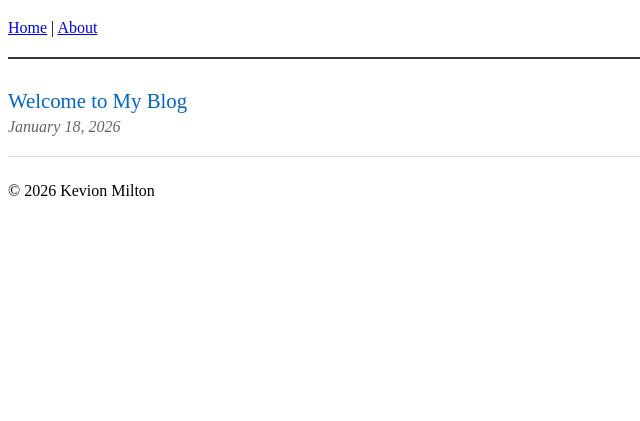
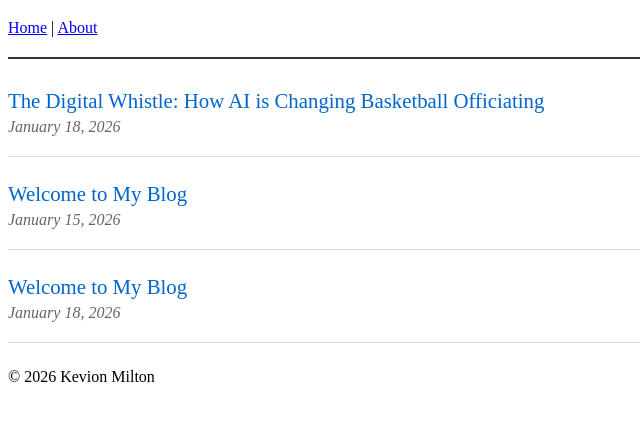
Before and after one commit to kevionmilton/kevionmilton.github.io, a plain HTML site: page index.html in a window 1280 px wide. Shown: the part 61-482 px from the top of the page, without its empty margins (0-640 px from the left). Drawn offline with Linux system fonts and the light colour scheme.

Commit message:
Update index.html

```diff
--- a/index.html
+++ b/index.html
@@ -15,7 +15,16 @@
         </nav>
     </header>
 
-    <main>
+    <main><ul class="post-list">
+    <li>
+        <a href="ai-in-sports.html">The Digital Whistle: How AI is Changing Basketball Officiating</a>
+        <span class="date">January 18, 2026</span>
+    </li>
+    <li>
+        <a href="first-post.html">Welcome to My Blog</a>
+        <span class="date">January 15, 2026</span>
+    </li>
+</ul>
         <ul class="post-list">
             <li>
                 <a href="first-post.html">Welcome to My Blog</a>
```
